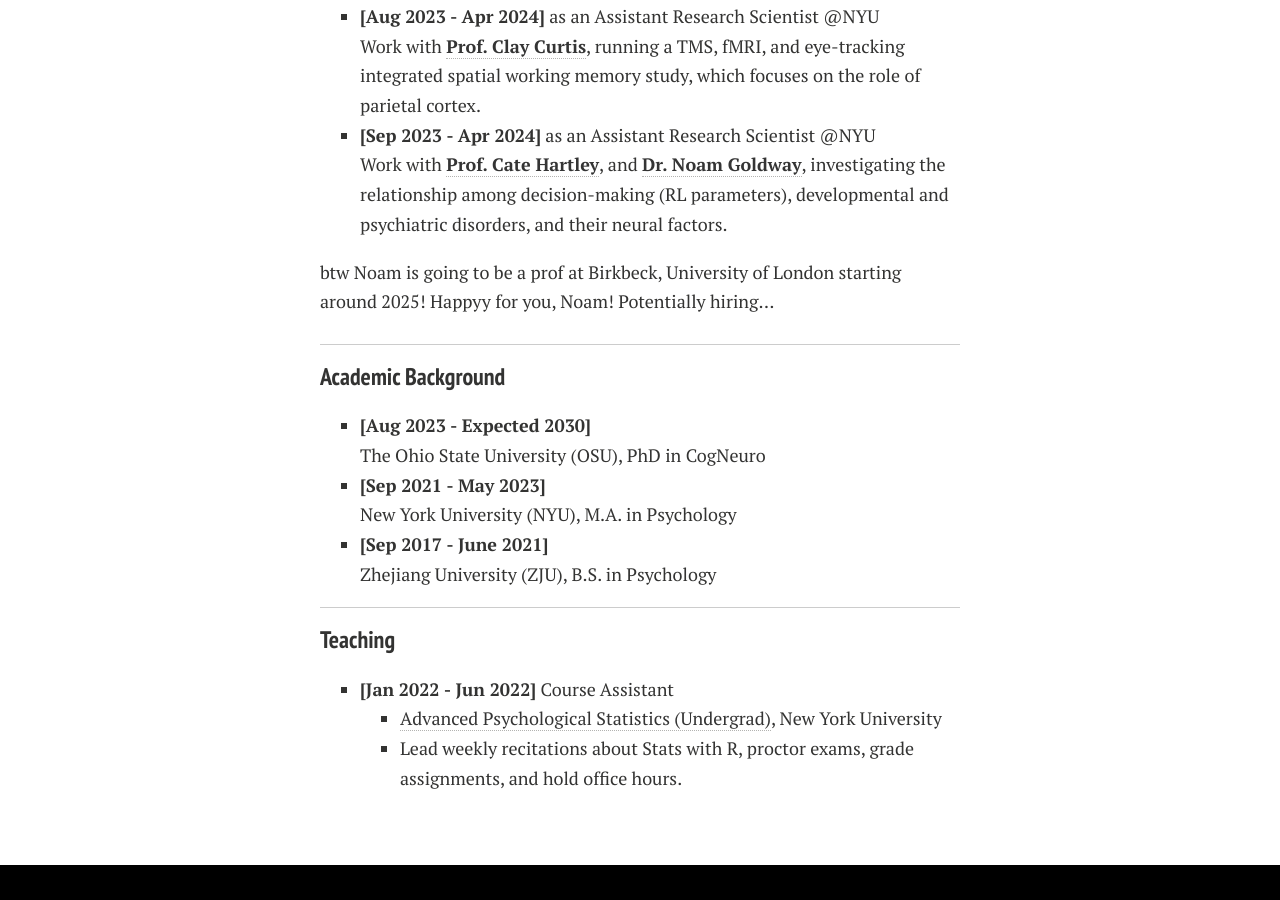
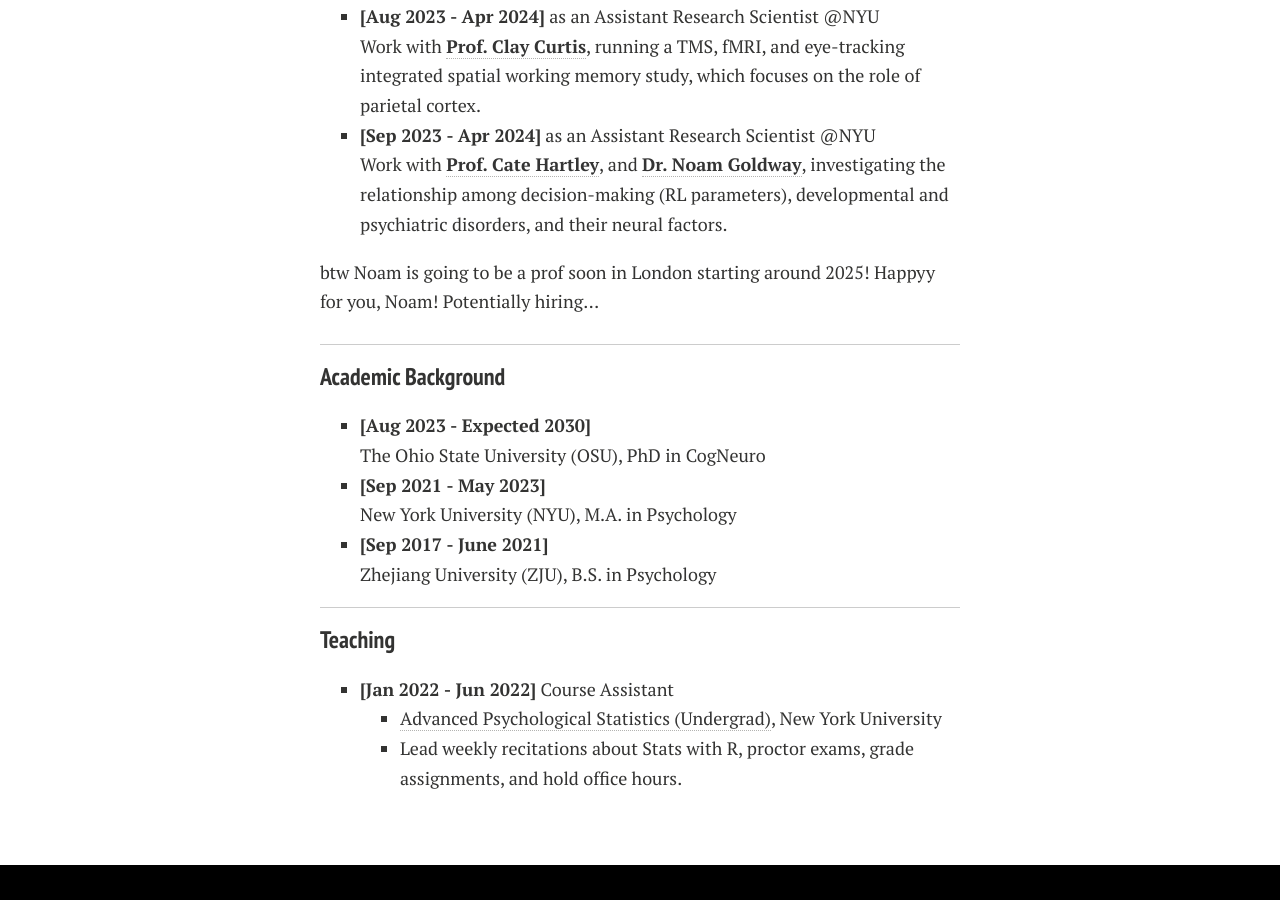
Before and after one commit to Qingqing-Yang-177/Qingqing-Yang-177.github.io, a Jekyll site: the page built from index.md, in a window 1280 px wide and 900 px high, scrolled down 715 px. Built offline with Jekyll 4.4.1, drawn with Linux system fonts in a browser that asks for light colours; nearby versions of some CDN libraries; comment, search, counter and statistics services are not loaded; a style sheet for code colours, icons or effects is not loaded; our own code applies the rules of GitHub Pages for plain Markdown files.

Commit message:
Update index.md

```diff
--- a/index.md
+++ b/index.md
@@ -24,7 +24,7 @@ Work with [**Prof. Clay Curtis**](https://www.clayspacelab.com/lab), running a T
 - **[Sep 2023 - Apr 2024]** as an Assistant Research Scientist @NYU<br>
 Work with [**Prof. Cate Hartley**](https://www.hartleylab.org/), and [**Dr. Noam Goldway**](https://scholar.google.com/citations?user=0tVFPecAAAAJ&hl=en), investigating the relationship among decision-making (RL parameters), developmental and psychiatric disorders, and their neural factors.
 
-btw Noam is going to be a prof at Birkbeck, University of London starting around 2025! Happyy for you, Noam! Potentially hiring...
+btw Noam is going to be a prof soon in London starting around 2025! Happyy for you, Noam! Potentially hiring...
 
 ---
 ### Academic Background
```
